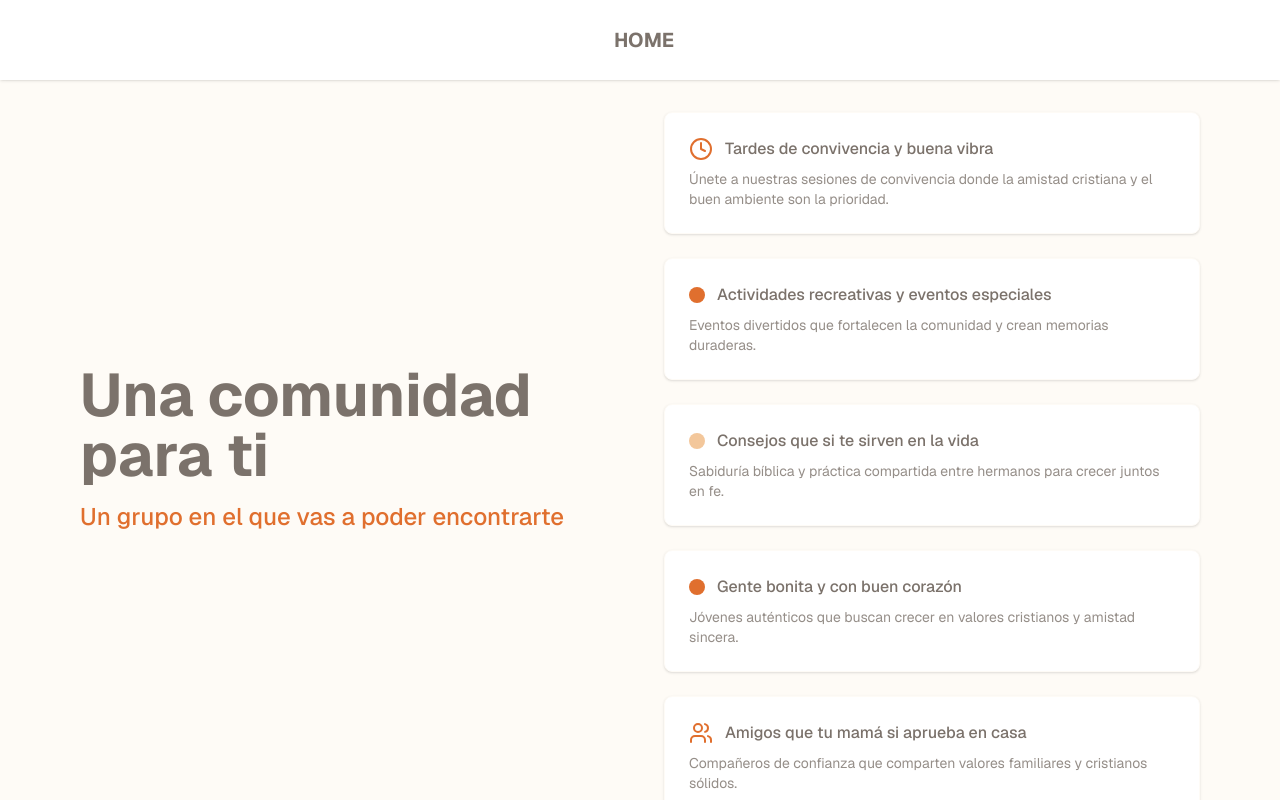
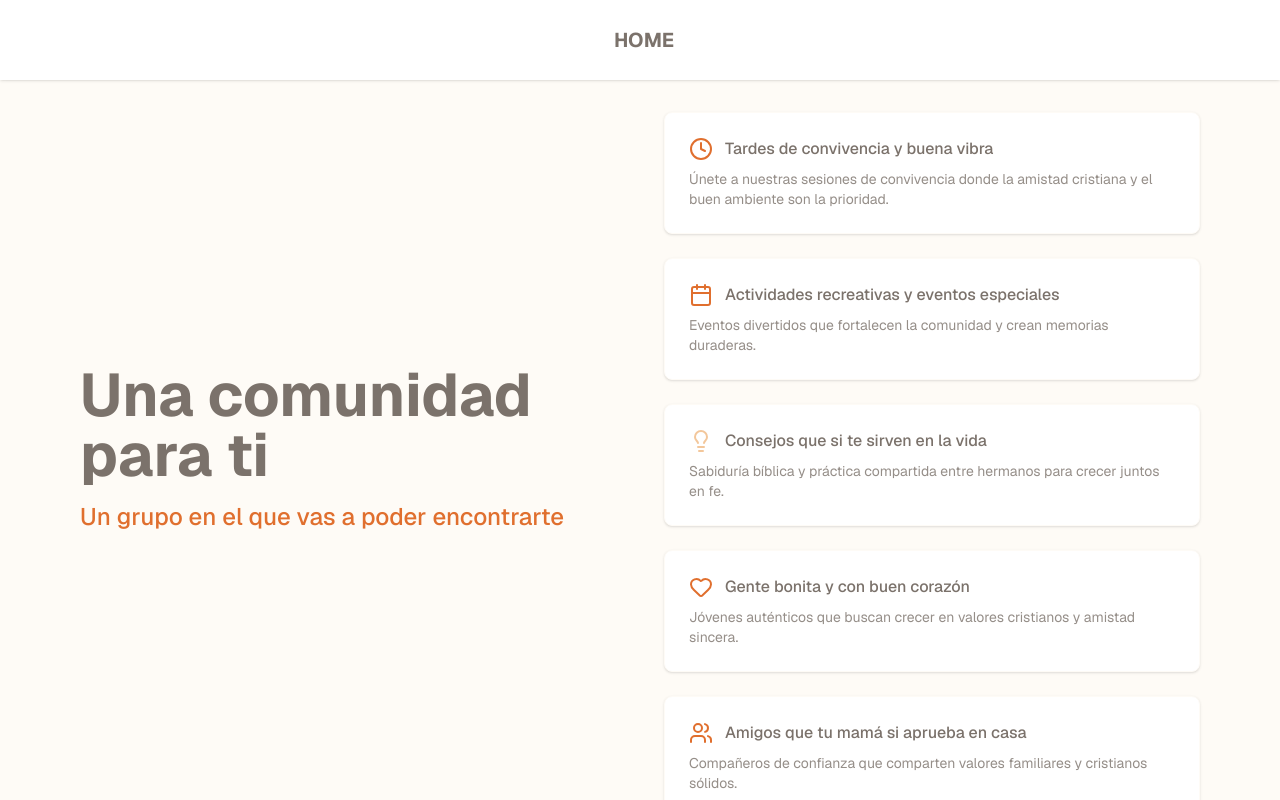
Before and after one commit to GermanxD/landing-page, a Next.js app: page / in a window 1280 px wide. Shown: the top 800 px of the page. Built offline with nearby package versions, Linux system fonts and the light colour scheme.

Commit message:
Se cambian iconos de las actividades

```diff
--- a/src/components/HeroSection.js
+++ b/src/components/HeroSection.js
@@ -1,4 +1,4 @@
-import { Users, Clock } from "lucide-react";
+import { Users, Clock, Calendar, Lightbulb, Heart } from "lucide-react";
 
 export default function HeroSection() {
     return (
@@ -31,7 +31,7 @@ export default function HeroSection() {
                         {/* Card "Actividades recreativas y eventos especiales" */}
                         <div className="bg-white rounded-lg p-4 md:p-6 shadow-sm hover:shadow-md transition-shadow" style={{ borderColor: 'var(--baby-powder)', borderWidth: '1px' }}>
                             <div className="flex items-center gap-3">
-                                <div className="w-3 h-3 md:w-4 md:h-4 rounded-full" style={{ backgroundColor: 'var(--cocoa-brown)' }}></div>
+                                <Calendar className="w-5 h-5 md:w-6 md:h-6" style={{ color: 'var(--cocoa-brown)' }} />
                                 <span className="font-medium text-sm md:text-base" style={{ color: 'var(--dim-gray)' }}>Actividades recreativas y eventos especiales</span>
                             </div>
                             <p className="hidden md:block text-sm mt-2 opacity-80" style={{ color: 'var(--dim-gray)' }}>
@@ -42,7 +42,7 @@ export default function HeroSection() {
                         {/* Card "Consejos que si te sirven en la vida" */}
                         <div className="bg-white rounded-lg p-4 md:p-6 shadow-sm hover:shadow-md transition-shadow" style={{ borderColor: 'var(--baby-powder)', borderWidth: '1px' }}>
                             <div className="flex items-center gap-3">
-                                <div className="w-3 h-3 md:w-4 md:h-4 rounded-full" style={{ backgroundColor: 'var(--peach)' }}></div>
+                                <Lightbulb className="w-5 h-5 md:w-6 md:h-6" style={{ color: 'var(--peach)' }} />
                                 <span className="font-medium text-sm md:text-base" style={{ color: 'var(--dim-gray)' }}>Consejos que si te sirven en la vida</span>
                             </div>
                             <p className="hidden md:block text-sm mt-2 opacity-80" style={{ color: 'var(--dim-gray)' }}>
@@ -53,7 +53,7 @@ export default function HeroSection() {
                         {/* Card "Gente bonita y con buen corazón" */}
                         <div className="bg-white rounded-lg p-4 md:p-6 shadow-sm hover:shadow-md transition-shadow" style={{ borderColor: 'var(--baby-powder)', borderWidth: '1px' }}>
                             <div className="flex items-center gap-3">
-                                <div className="w-3 h-3 md:w-4 md:h-4 rounded-full" style={{ backgroundColor: 'var(--cocoa-brown)' }}></div>
+                                <Heart className="w-5 h-5 md:w-6 md:h-6" style={{ color: 'var(--cocoa-brown)' }} />
                                 <span className="font-medium text-sm md:text-base" style={{ color: 'var(--dim-gray)' }}>Gente bonita y con buen corazón</span>
                             </div>
                             <p className="hidden md:block text-sm mt-2 opacity-80" style={{ color: 'var(--dim-gray)' }}>
```
